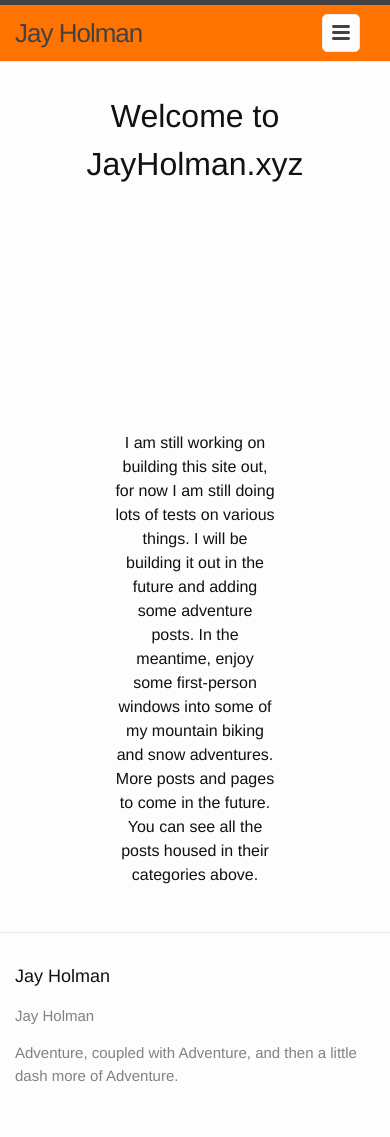
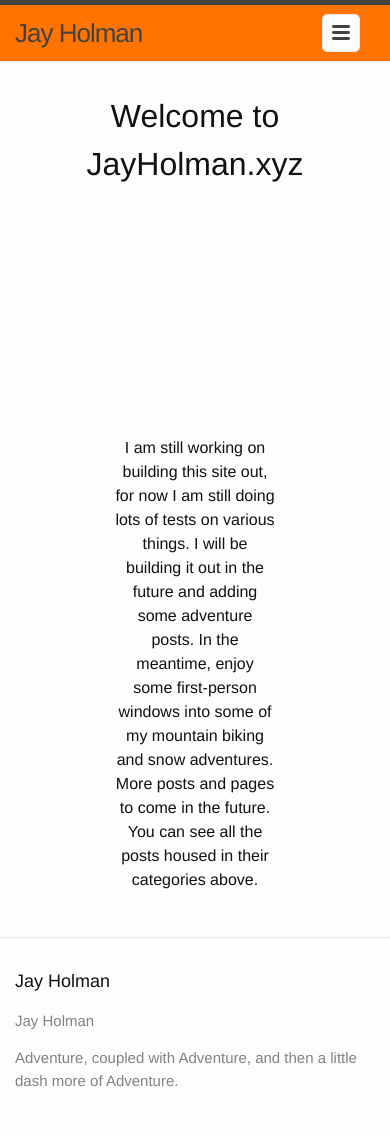
Before and after one commit to jayholman/jayholman.github.io, a Jekyll site: the page built from index.html, in a window 390 px wide. Built offline with Jekyll 4.4.1, drawn with Linux system fonts in a browser that asks for light colours.

Commit message:
quick mobile fix for home spacing

```diff
--- a/_sass/_layout.scss
+++ b/_sass/_layout.scss
@@ -245,4 +245,9 @@
 #welcomeParagraph{
   padding: 15px 100px 0 100px;
   text-align: center;
+
+  @include media-query($on-palm){
+    margin: 15px 0;
+  }
+
 }
```
